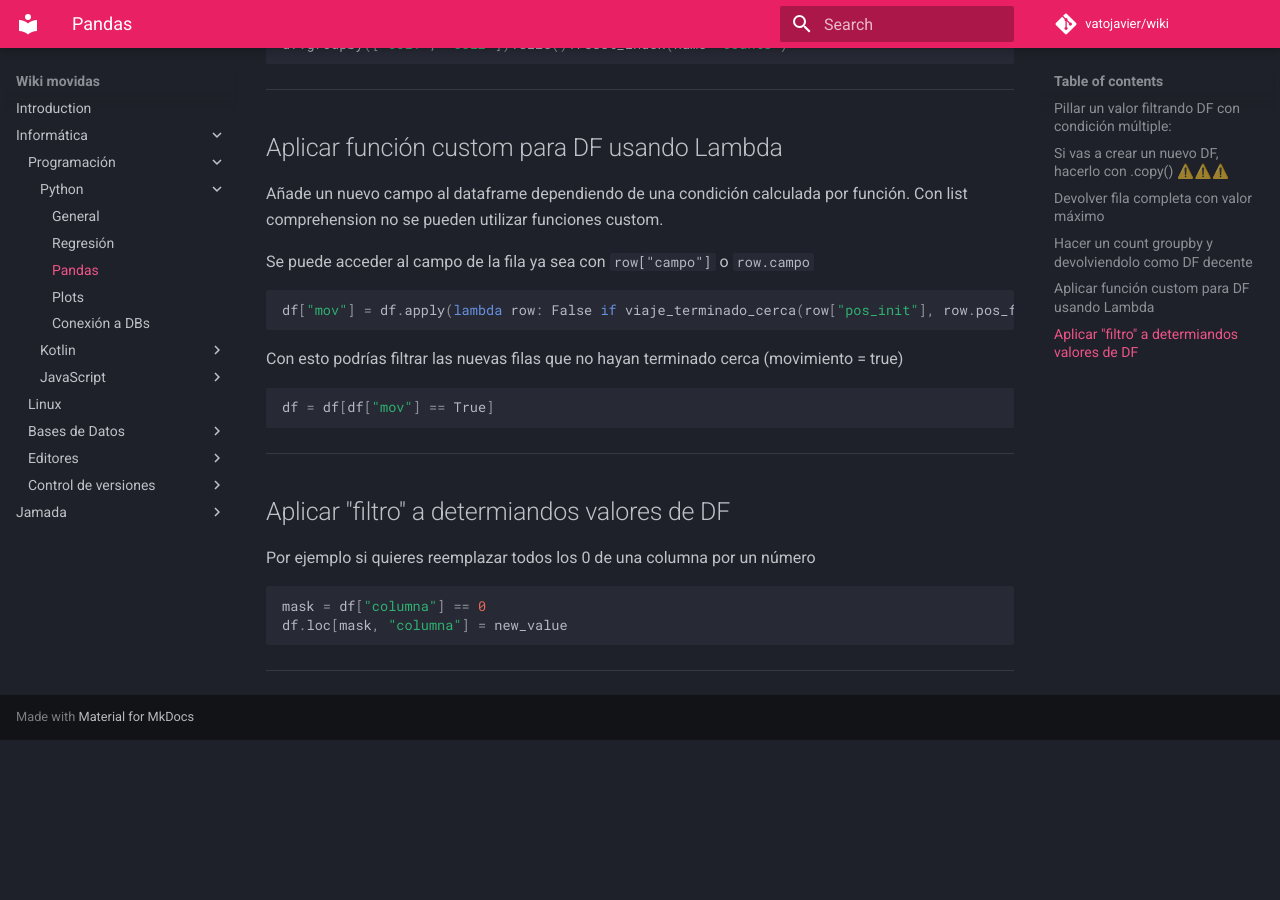
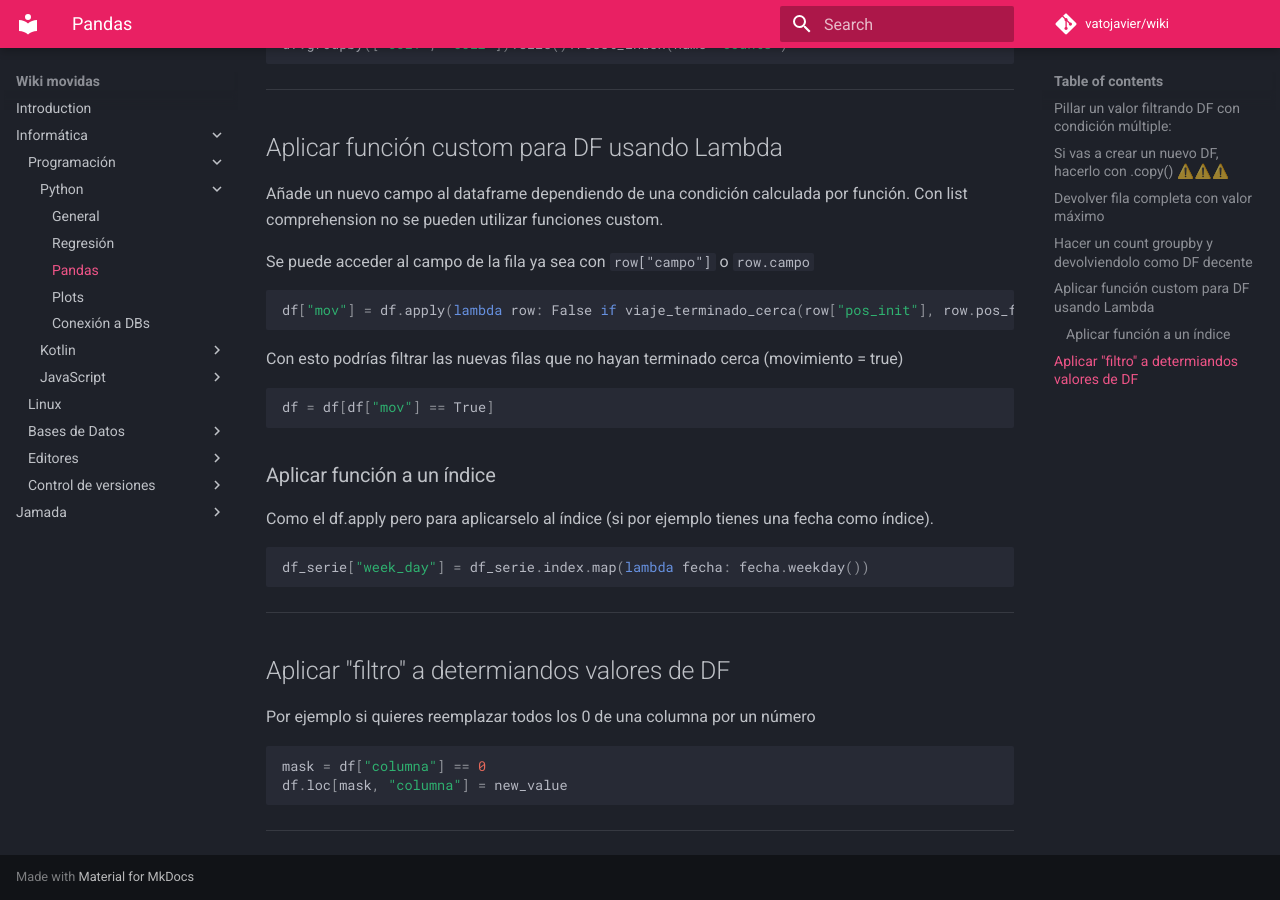
Before and after one commit to vatojavier/wiki, an MkDocs documentation site: the page built from docs/informatica/python/pandas.md, in a window 1280 px wide and 900 px high, scrolled down 731 px. Built offline with MkDocs 1.6.1 and Material for MkDocs 9.7.7, drawn with Linux system fonts in a browser that asks for light colours; comment, search, counter and statistics services are not loaded; before the commit the page ends 1471 px from its top, so only the background shows below that.

Commit message:
Update pandas.md

````diff
--- a/docs/informatica/python/pandas.md
+++ b/docs/informatica/python/pandas.md
@@ -45,6 +45,13 @@ Con esto podrías filtrar las nuevas filas que no hayan terminado cerca (movimie
 df = df[df["mov"] == True]
 ```
 
+### Aplicar función a un índice
+Como el df.apply pero para aplicarselo al índice (si por ejemplo tienes una fecha como índice).
+
+```python
+df_serie["week_day"] = df_serie.index.map(lambda fecha: fecha.weekday())
+```
+
 ---
 
 ## Aplicar "filtro" a determiandos valores de DF
````
